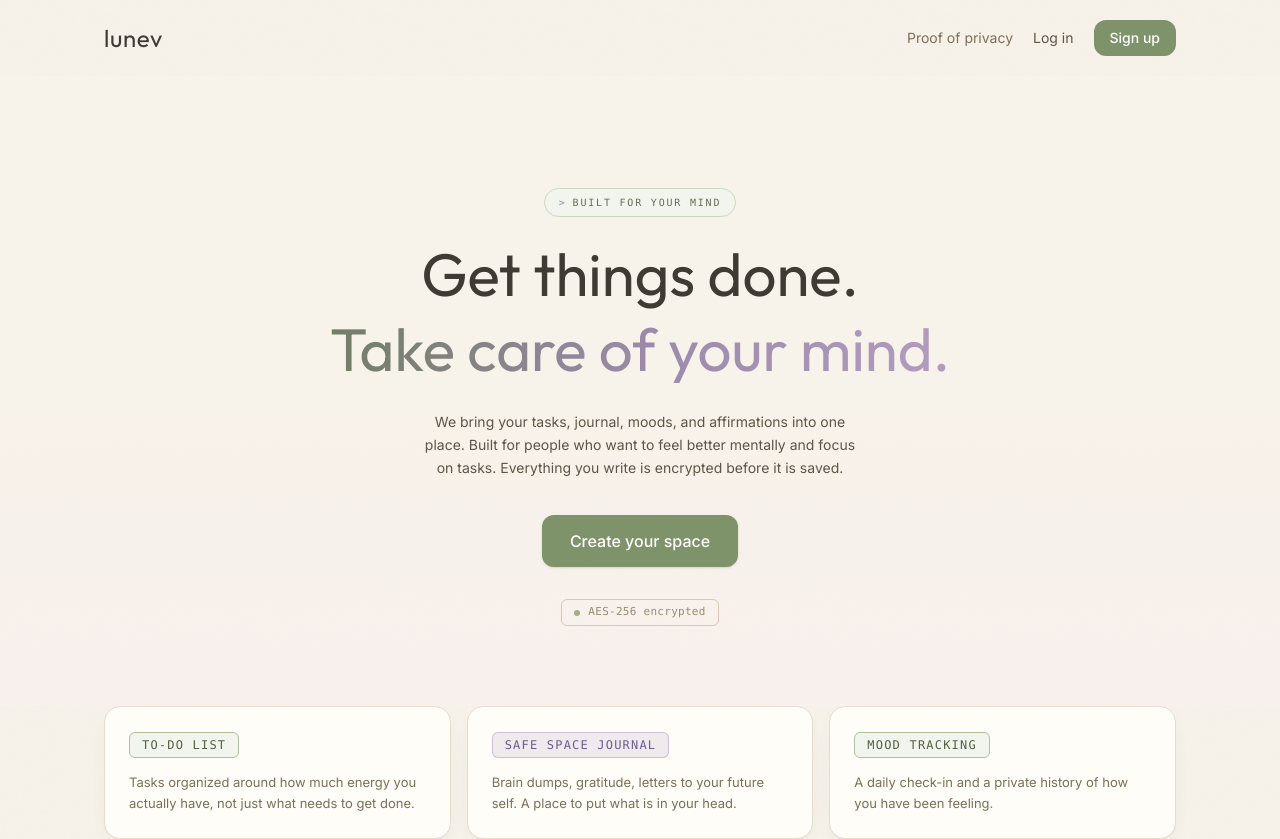
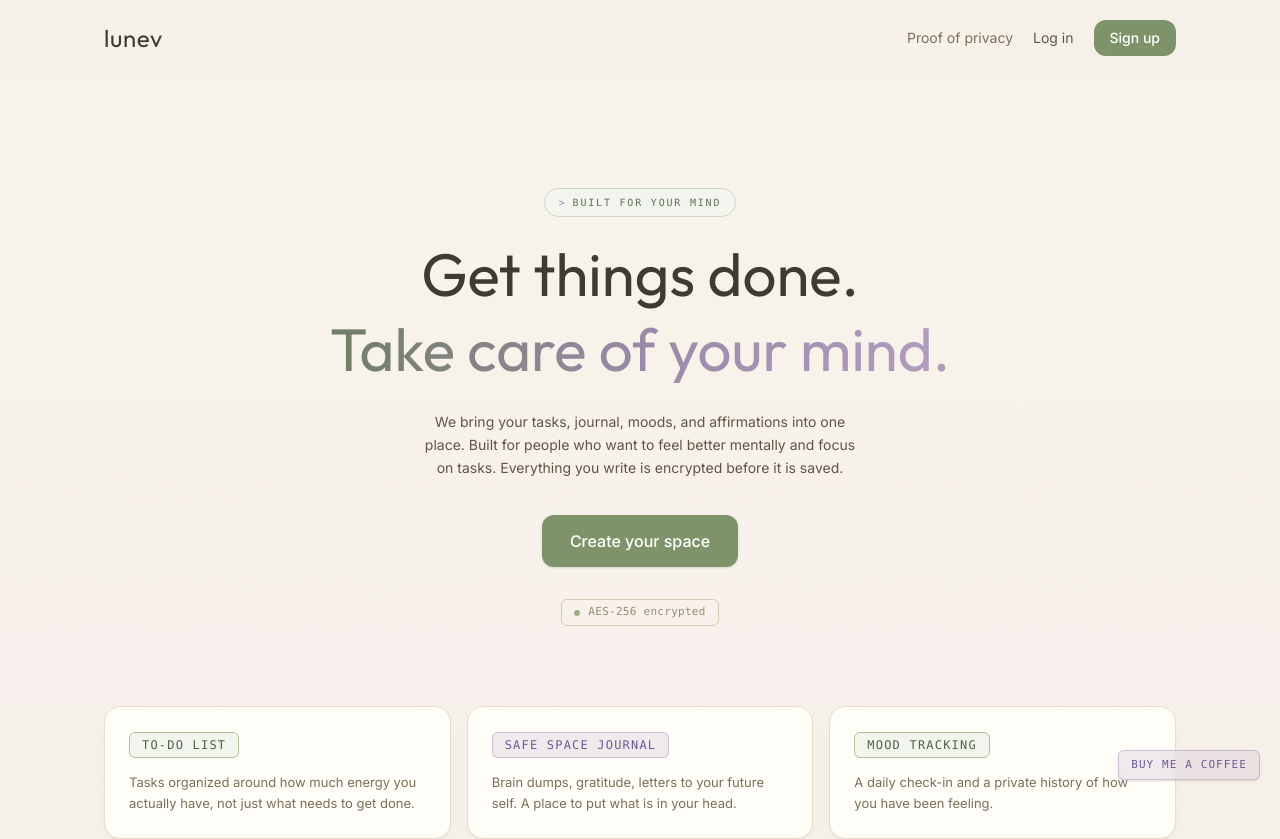
Before and after one commit to laybuh/todo-frontend, a React (Vite) app: page / in a window 1280 px wide. Shown: the top 839 px of the page. Built offline with nearby package versions, Linux system fonts and the light colour scheme; no server answers.

Commit message:
Made the homepage coffee link a floating tag in the corner.

```diff
--- a/src/components/PublicFooter.jsx
+++ b/src/components/PublicFooter.jsx
@@ -12,7 +12,6 @@
                 </div>
                 <div className="flex flex-col items-center sm:items-end gap-1.5 text-xs">
                     <Link to="/proof-of-privacy" className="hover:text-ink transition-colors">Proof of privacy</Link>
-                    <a href="https://ko-fi.com/layba" target="_blank" rel="noopener noreferrer" className="font-mono text-[11px] uppercase tracking-widest text-[#6c5a93] border border-mauve/60 bg-mauve/20 rounded-md px-2.5 py-1 hover:bg-mauve/30 transition-colors">Buy me a coffee</a>
                     <p>
                         Questions or concerns?{' '}
                         <a href="mailto:hello@layba.dev" className="text-sage-700 hover:text-sage-900 font-medium">hello@layba.dev</a>
--- a/src/pages/Home.jsx
+++ b/src/pages/Home.jsx
@@ -111,6 +111,16 @@
             </section>
 
             <PublicFooter />
+
+            {/* Subtle floating support link */}
+            <a
+                href="https://ko-fi.com/layba"
+                target="_blank"
+                rel="noopener noreferrer"
+                className="fixed bottom-5 right-5 z-40 font-mono text-[11px] uppercase tracking-widest text-[#6c5a93] border border-mauve/60 bg-mauve/20 backdrop-blur rounded-md px-3 py-1.5 shadow-sm hover:bg-mauve/30 transition-colors"
+            >
+                Buy me a coffee
+            </a>
         </div>
     )
 }
```
